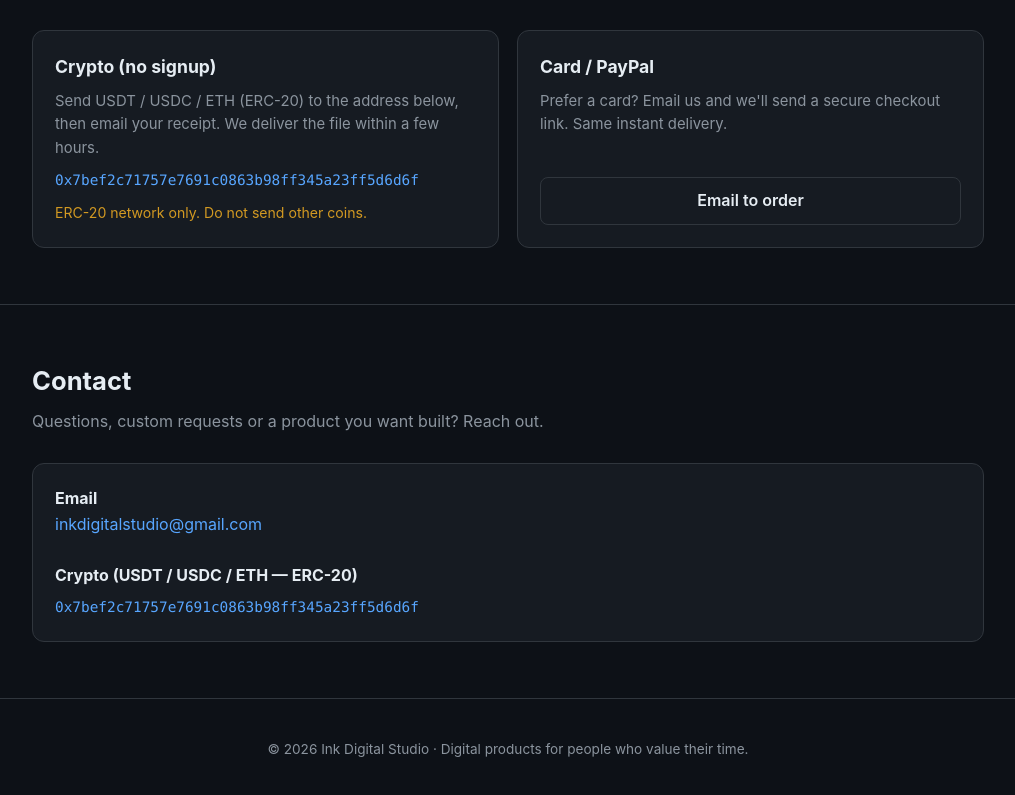
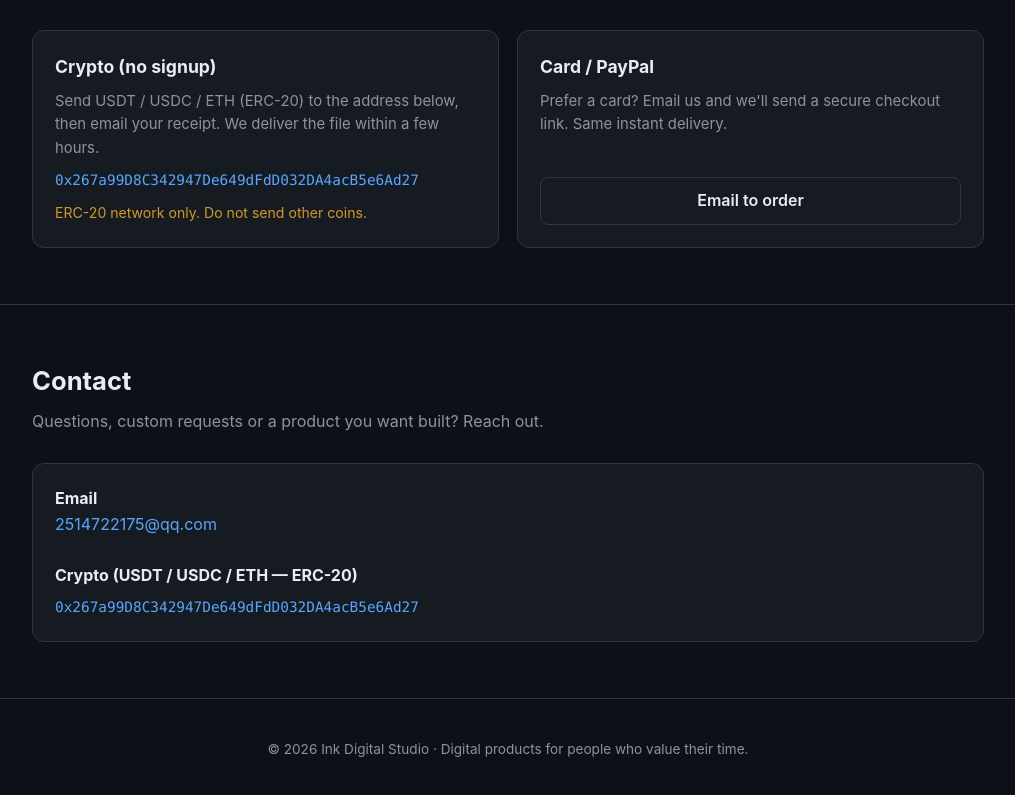
Before and after one commit to aa2256bc/ink-digital-studio, a plain HTML site: page index.html in a window 1280 px wide. Shown: the part 1745-2540 px from the top of the page, without its empty margins (132-1147 px from the left). Drawn offline with Linux system fonts and the light colour scheme.

Commit message:
Update index.html

```diff
--- a/index.html
+++ b/index.html
@@ -106,13 +106,13 @@ ul.feat li::before{content:"✓ ";color:var(--ok)}
   <div class="card">
     <h3>Crypto (no signup)</h3>
     <p>Send USDT / USDC / ETH (ERC-20) to the address below, then email your receipt. We deliver the file within a few hours.</p>
-    <span class="addr">0x7bef2c71757e7691c0863b98ff345a23ff5d6d6f</span>
+    <span class="addr">0x267a99D8C342947De649dFdD032DA4acB5e6Ad27</span>
     <div class="note">ERC-20 network only. Do not send other coins.</div>
   </div>
   <div class="card">
     <h3>Card / PayPal</h3>
     <p>Prefer a card? Email us and we'll send a secure checkout link. Same instant delivery.</p>
-    <a class="btn ghost" href="mailto:inkdigitalstudio@gmail.com">Email to order</a>
+    <a class="btn ghost" href="mailto:2514722175@qq.com">Email to order</a>
   </div>
 </div>
 </div>
@@ -124,10 +124,10 @@ ul.feat li::before{content:"✓ ";color:var(--ok)}
 <p class="sub">Questions, custom requests or a product you want built? Reach out.</p>
 <div class="pay">
 <strong>Email</strong><br>
-<a href="mailto:inkdigitalstudio@gmail.com">inkdigitalstudio@gmail.com</a>
+<a href="mailto:2514722175@qq.com">2514722175@qq.com</a>
 <br><br>
 <strong>Crypto (USDT / USDC / ETH — ERC-20)</strong>
-<span class="addr">0x7bef2c71757e7691c0863b98ff345a23ff5d6d6f</span>
+<span class="addr">0x267a99D8C342947De649dFdD032DA4acB5e6Ad27</span>
 </div>
 </div>
 </section>
```
